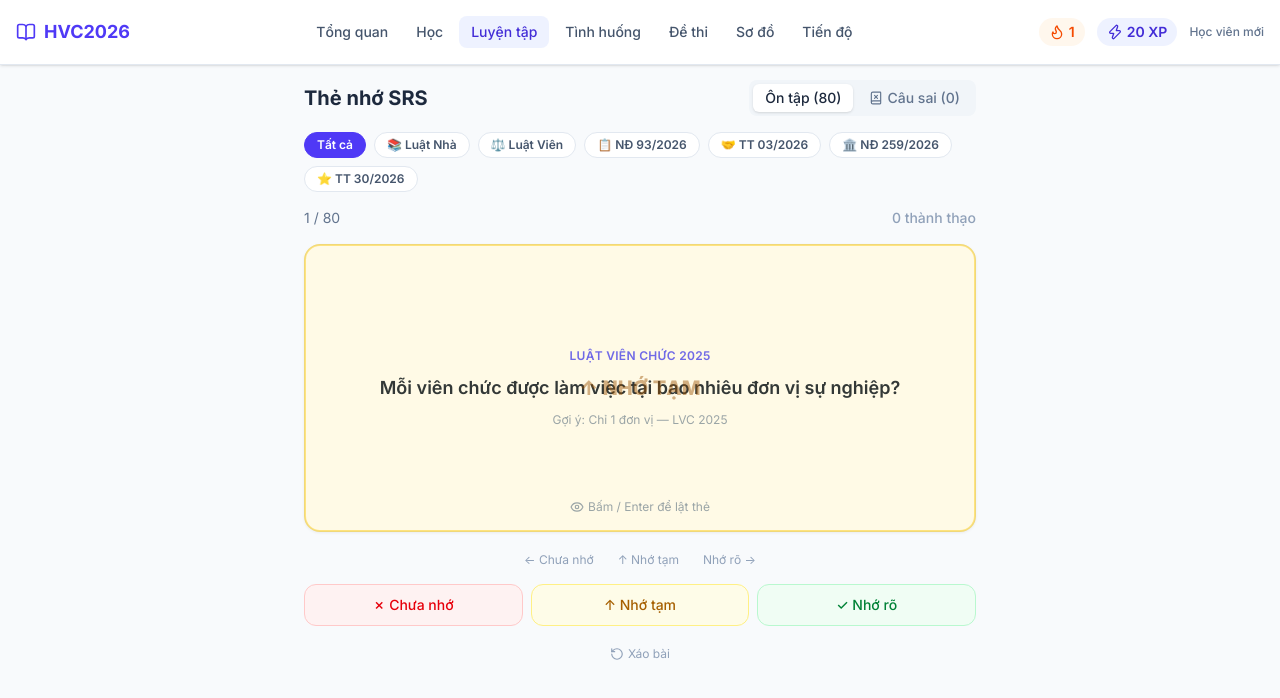
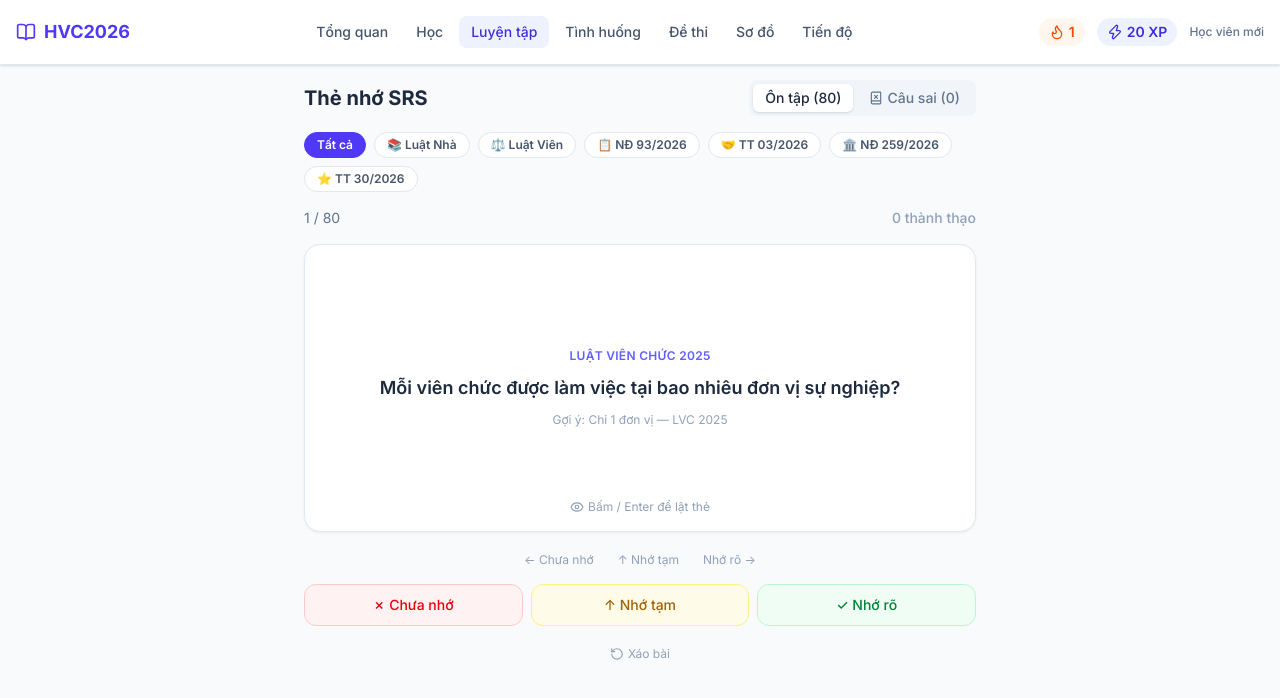
Before and after one commit to tranvanlong1999/on-vien-chuc, a Next.js app: page /luyen-tap/flashcards in a window 1280 px wide. Shown: the top 698 px of the page. Built offline with nearby package versions, Linux system fonts and the light colour scheme; no server answers; the database is empty.

Commit message:
fix: improve swipe card opacity transforms with clamp

```diff
--- a/components/practice/flashcard-swipe-card.tsx
+++ b/components/practice/flashcard-swipe-card.tsx
@@ -19,9 +19,9 @@ export function SwipeCard({ card, docLabel, onRate }: SwipeCardProps) {
   const x = useMotionValue(0);
   const y = useMotionValue(0);
   const rotate = useTransform(x, [-300, 300], [-20, 20]);
-  const rightOpacity = useTransform(x, [30, SWIPE_THRESHOLD], [0, 1]);
-  const leftOpacity = useTransform(x, [-SWIPE_THRESHOLD, -30], [1, 0]);
-  const upOpacity = useTransform(y, [-SWIPE_UP_THRESHOLD, SWIPE_UP_THRESHOLD], [1, 0]);
+  const rightOpacity = useTransform(x, [30, SWIPE_THRESHOLD], [0, 1], { clamp: true });
+  const leftOpacity = useTransform(x, [-SWIPE_THRESHOLD, -30], [1, 0], { clamp: true });
+  const upOpacity = useTransform(y, [0, SWIPE_UP_THRESHOLD], [0, 1], { clamp: true });
 
   useEffect(() => {
     setFlipped(false);
```
